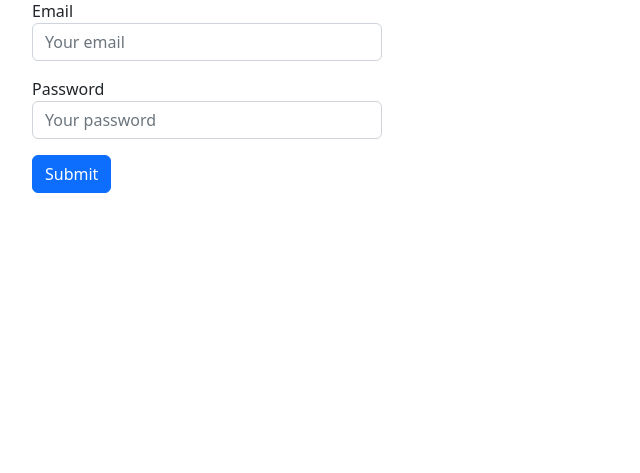
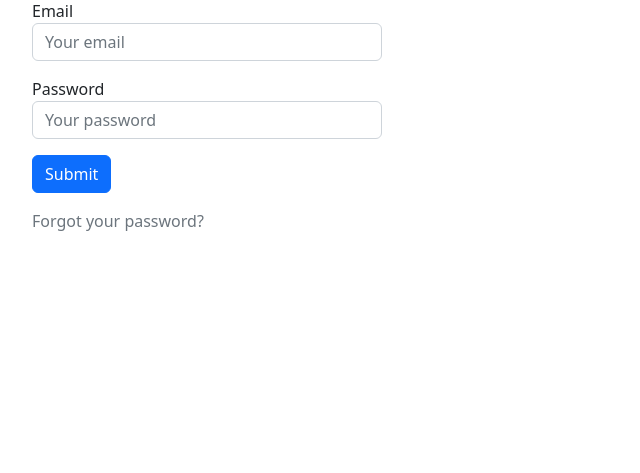
Before and after one commit to michael-genson/Unified-Shopping-List, a FastAPI app: page /app/login in a window 1280 px wide. Shown: the part 162-635 px from the top of the page, without its empty margins (0-640 px from the left). Run offline with FastAPI, Linux system fonts and the light colour scheme; parts of the project's set-up code (start-up, migrations or seed data) failed here and were passed over.

Commit message:
added password reset flow created new password reset forms/routes added extra security for password reset tokens moved smtp actions to background tasks updated registration token flow to match password reset token flow

```diff
--- a/AppLambda/src/app.py
+++ b/AppLambda/src/app.py
@@ -6,16 +6,21 @@ from mangum import Mangum
 
 from .config import APP_TITLE, APP_VERSION
 from .handlers.mangum import SQS
-from .services.auth import AuthTokenService
-from .services.core import CoreUserService, SMTPService
 
 ### App Setup ###
 app = FastAPI(title=APP_TITLE, version=APP_VERSION)
 app.mount("/static", StaticFiles(directory="./src/static"), name="static")
 templates = Jinja2Templates(directory="./src/static/templates")
 
+
+### Service Setup
+from .services.auth import AuthTokenService
+
+token_service = AuthTokenService()
+
+from .services.core import CoreUserService, SMTPService
+
 smtp_service = SMTPService()
-token_service = AuthTokenService()
 users_service = CoreUserService()
 
 
--- a/AppLambda/src/config.py
+++ b/AppLambda/src/config.py
@@ -11,6 +11,7 @@ ACCESS_TOKEN_EXPIRE_MINUTES = 60 * 24 * 30
 ACCESS_TOKEN_EXPIRE_MINUTES_TEMPORARY = 10
 ACCESS_TOKEN_EXPIRE_MINUTES_LONG = 60 * 24 * 365 * 10
 ACCESS_TOKEN_EXPIRE_MINUTES_REGISTRATION = 15
+ACCESS_TOKEN_EXPIRE_MINUTES_RESET_PASSWORD = 15
 
 ### Alexa ###
 ALEXA_SECRET_HEADER_KEY = "X-Alexa-Security-Hash"
--- a/AppLambda/src/models/core.py
+++ b/AppLambda/src/models/core.py
@@ -38,7 +38,10 @@ class User(APIBase):
     username: str
     email: str
     disabled: bool
+
     user_expires: Optional[int] = None
+    last_registration_token: Optional[str] = None
+    last_password_reset_token: Optional[str] = None
 
     configuration: UserConfiguration = UserConfiguration()
     list_sync_maps: dict[str, ListSyncMap] = {}
--- a/AppLambda/src/routes/core.py
+++ b/AppLambda/src/routes/core.py
@@ -3,16 +3,16 @@ from datetime import timedelta
 from typing import Any, Optional, Union, cast
 
 from botocore.exceptions import ClientError
-from fastapi import APIRouter, Depends, Path, Request, Response
+from fastapi import APIRouter, BackgroundTasks, Depends, Form, Request, Response
 from fastapi.responses import HTMLResponse, RedirectResponse
 from fastapi.security import OAuth2PasswordRequestForm
 from requests import PreparedRequest
 
 from ..app import app, smtp_service, templates, token_service, users_service
 from ..app_secrets import EMAIL_WHITELIST, USE_REGISTRATION_WHITELIST
-from ..config import ACCESS_TOKEN_EXPIRE_MINUTES_REGISTRATION
+from ..config import ACCESS_TOKEN_EXPIRE_MINUTES_RESET_PASSWORD
 from ..models.core import Token, User
-from ..models.email import RegistrationEmail
+from ..models.email import PasswordResetEmail, RegistrationEmail
 from ..services.auth import InvalidTokenError
 from ..services.core import UserAlreadyExistsError
 
@@ -24,7 +24,7 @@ class WhitelistError(Exception):
         super().__init__("You are not whitelisted on this application")
 
 
-async def get_user_session(request: Request, response: Response) -> Optional[User]:
+async def get_user_session(request: Request) -> Optional[User]:
     """Authenticate the user using their access token cookie"""
 
     access_token = request.cookies.get("access_token")
@@ -53,7 +53,7 @@ async def redirect_if_not_logged_in(
         params = {}
 
     response = RedirectResponse(router.url_path_for("log_in"), status_code=302)
-    user = await get_user_session(request, response)
+    user = await get_user_session(request)
 
     if user:
         return user
@@ -81,6 +81,30 @@ async def clear_user_session(response: Response) -> None:
     response.delete_cookie(key="access_token")
 
 
+def send_registration_email(registration_url: str, username: str, email: str):
+    try:
+        msg = RegistrationEmail()
+        smtp_service.send(msg.message(username, email, registration_url=registration_url))
+
+    except Exception as e:
+        logging.error(
+            f"Unhandled exception when trying to send a new user ({username}) their registration email"
+        )
+        logging.error(f"{type(e).__name__}: {e}")
+
+
+def send_password_reset_email(password_reset_url: str, username: str, email: str):
+    try:
+        msg = PasswordResetEmail()
+        smtp_service.send(msg.message(username, email, password_reset_url=password_reset_url))
+
+    except Exception as e:
+        logging.error(
+            f"Unhandled exception when trying to send a user ({username}) their password reset email"
+        )
+        logging.error(f"{type(e).__name__}: {e}")
+
+
 @router.get("", response_class=HTMLResponse)
 async def home(request: Request, response: Response):
     """Render the home page"""
@@ -88,7 +112,7 @@ async def home(request: Request, response: Response):
     if app.docs_url:
         docs_url = str(request.base_url)[:-1] + app.docs_url
 
-    user = await get_user_session(request, response)
+    user = await get_user_session(request)
     return templates.TemplateResponse(
         "home.html", {"request": request, "user": user, "docs_url": docs_url}
     )
@@ -96,31 +120,30 @@ async def home(request: Request, response: Response):
 
 @router.get("/privacy-policy", response_class=HTMLResponse)
 async def privacy_policy(request: Request, response: Response):
-    user = await get_user_session(request, response)
+    user = await get_user_session(request)
     return templates.TemplateResponse(
         "privacy_policy.html", context={"request": request, "user": user}
     )
 
 
 @router.get("/login", response_class=HTMLResponse)
-async def log_in(request: Request, error=False, redirect=None):
+async def log_in(request: Request, error=False, redirect=None, reset_password=False):
     """Render the login page"""
 
     redirect = request.cookies.get("redirect")
     response = RedirectResponse(redirect or router.url_path_for("home"), status_code=302)
     response.delete_cookie(key="redirect")
 
-    if await get_user_session(request, response):
+    if await get_user_session(request):
         return response
 
-    return templates.TemplateResponse("login.html", {"request": request, "login_error": error})
+    return templates.TemplateResponse(
+        "login.html", {"request": request, "login_error": error, "reset_password": reset_password}
+    )
 
 
 @router.post("/login", response_class=HTMLResponse)
-async def log_in_user(
-    request: Request,
-    form_data: OAuth2PasswordRequestForm = Depends(),
-):
+async def log_in_user(request: Request, form_data: OAuth2PasswordRequestForm = Depends()):
     """Log the user in and store the access token in the user's cookies"""
 
     try:
@@ -142,12 +165,119 @@ async def log_in_user(
     return response
 
 
+@router.get("/login/forgot-password", response_class=HTMLResponse)
+async def forgot_password(request: Request, token_expired: bool = False):
+    """Renders the forgot password page"""
+
+    if await get_user_session(request):
+        return RedirectResponse(router.url_path_for("home"), status_code=302)
+
+    context: dict[str, Any] = {"request": request}
+    if token_expired:
+        context[
+            "password_reset_error"
+        ] = "Unable to reset password. Token has expired. Please try again"
+
+    return templates.TemplateResponse("password_reset.html", context)
+
+
+@router.post("/login/forgot-password", response_class=HTMLResponse)
+async def initiate_password_reset_email(
+    request: Request,
+    background_tasks: BackgroundTasks,
+    username=Form(),
+):
+    """Sends a password reset email to the user"""
+
+    # if there is no user, we pretend we sent the email anyway
+    _user_in_db = users_service.get_user(username)
+    if _user_in_db:
+        user = _user_in_db.cast(User)
+
+        expires = timedelta(minutes=ACCESS_TOKEN_EXPIRE_MINUTES_RESET_PASSWORD)
+        reset_token = token_service.create_token(user.username, expires)
+
+        user.last_password_reset_token = reset_token.access_token
+        users_service.update_user(user)
+
+        password_reset_url = (
+            str(request.base_url)[:-1]
+            + router.url_path_for("reset_password")
+            + f"?reset_token={user.last_password_reset_token}"
+        )
+
+        background_tasks.add_task(
+            send_password_reset_email,
+            password_reset_url=password_reset_url,
+            username=user.username,
+            email=user.email,
+        )
+
+    return templates.TemplateResponse(
+        "password_reset.html",
+        {"request": request, "password_reset": True},
+    )
+
+
+@router.get("/login/reset-password", response_class=HTMLResponse)
+async def reset_password(request: Request, reset_token: Optional[str] = None):
+    """Renders the password reset form, if the user is authenticated"""
+
+    try:
+        if not reset_token:
+            raise InvalidTokenError()
+
+        username = token_service.get_username_from_token(reset_token)
+        _user_in_db = users_service.get_user(username)
+
+        if not _user_in_db or _user_in_db.last_password_reset_token != reset_token:
+            raise InvalidTokenError()
+
+    except InvalidTokenError:
+        return RedirectResponse(
+            router.url_path_for("forgot_password") + "?token_expired=true", status_code=302
+        )
+
+    return templates.TemplateResponse("change_password.html", {"request": request})
+
+
+@router.post("/login/reset-password", response_class=HTMLResponse)
+async def update_password(
+    request: Request, reset_token: Optional[str] = None, password: str = Form()
+):
+    """Updates the user's password"""
+    if len(password) < 8:
+        return templates.TemplateResponse("change_password.html", {"request": request})
+
+    try:
+        if not reset_token:
+            raise InvalidTokenError()
+
+        username = token_service.get_username_from_token(reset_token)
+        _user_in_db = users_service.get_user(username)
+
+        if not _user_in_db or _user_in_db.last_password_reset_token != reset_token:
+            raise InvalidTokenError()
+
+        user = _user_in_db.cast(User)
+
+    except InvalidTokenError:
+        return RedirectResponse(
+            router.url_path_for("forgot_password") + "?token_expired=true", status_code=302
+        )
+
+    users_service.change_user_password(user, password)
+    return RedirectResponse(
+        router.url_path_for("log_in") + "?reset_password=true", status_code=302
+    )
+
+
 @router.get("/register", response_class=HTMLResponse)
 async def register(request: Request, token_expired: bool = False):
     """Render the registration page"""
 
     response = RedirectResponse(router.url_path_for("home"), status_code=302)
-    if await get_user_session(request, response):
+    if await get_user_session(request):
         return response
 
     context: dict[str, Any] = {"request": request}
@@ -158,8 +288,9 @@ async def register(request: Request, token_expired: bool = False):
 
 
 @router.post("/register", response_class=HTMLResponse)
-async def send_user_registration(
+async def initiate_registration_email(
     request: Request,
+    background_tasks: BackgroundTasks,
     form_data: OAuth2PasswordRequestForm = Depends(),
 ):
     """Register the user and return them to the home page"""
@@ -182,11 +313,11 @@ async def send_user_registration(
             raise WhitelistError()
 
         new_user = users_service.create_new_user(
-            username=clean_email, email=clean_email, password=form_data.password, disabled=True
+            username=clean_email,
+            email=clean_email,
+            password=form_data.password,
+            disabled=True,
         )
-
-        access_token_expires = timedelta(minutes=ACCESS_TOKEN_EXPIRE_MINUTES_REGISTRATION)
-        registration_token = token_service.create_token(new_user.username, access_token_expires)
 
     except (ClientError, UserAlreadyExistsError) as e:
         return templates.TemplateResponse(
@@ -223,50 +354,36 @@ async def send_user_registration(
             },
         )
 
-    try:
-        # send registration email
-        msg = RegistrationEmail()
-        full_registration_url = str(request.base_url)[:-1] + router.url_path_for(
-            "complete_registration", registration_token=registration_token.access_token
-        )
+    registration_url = (
+        str(request.base_url)[:-1]
+        + router.url_path_for("complete_registration")
+        + f"?registration_token={new_user.last_registration_token}"
+    )
 
-        smtp_service.send(
-            msg.message(
-                form_data.username,
-                form_data.username,
-                registration_url=full_registration_url,
-            )
-        )
+    background_tasks.add_task(
+        send_registration_email,
+        registration_url=registration_url,
+        username=form_data.username,
+        email=form_data.username,
+    )
 
-        return templates.TemplateResponse(
-            "register.html",
-            {"request": request, "registration_email_sent": True},
-        )
-
-    except Exception as e:
-        logging.error(
-            f"Unhandled exception when trying to send a new user ({form_data.username}) their registration email"
-        )
-        logging.error(f"{type(e).__name__}: {e}")
-
-        return templates.TemplateResponse(
-            "register.html",
-            {
-                "request": request,
-                "registration_error": "An unknown error occurred during registration",
-                "username": form_data.username,
-            },
-        )
+    return templates.TemplateResponse(
+        "register.html",
+        {"request": request, "registration_email_sent": True},
+    )
 
 
-@router.get("/complete_registration/{registration_token}", response_class=HTMLResponse)
-async def complete_registration(request: Request, registration_token: str = Path(...)):
+@router.get("/complete_registration", response_class=HTMLResponse)
+async def complete_registration(request: Request, registration_token: Optional[str] = None):
     """Enables a user and logs them in"""
 
     try:
+        if not registration_token:
+            raise InvalidTokenError()
+
         username = token_service.get_username_from_token(registration_token)
         _user_in_db = users_service.get_user(username, active_only=False)
-        if not _user_in_db:
+        if not _user_in_db or _user_in_db.last_registration_token != registration_token:
             raise InvalidTokenError()
 
     except InvalidTokenError:
@@ -276,6 +393,7 @@ async def complete_registration(request: Request, registration_token: str = Path
 
     user = _user_in_db.cast(User)
     user.disabled = False
+    user.last_registration_token = None
     users_service.update_user(user, remove_expiration=True)
     token = token_service.refresh_token(registration_token)
 
@@ -298,7 +416,7 @@ async def delete_user(request: Request, response: Response):
     """Completely remove all user data"""
 
     response = RedirectResponse(router.url_path_for("home"), status_code=302)
-    user = await get_user_session(request, response)
+    user = await get_user_session(request)
     if not user:
         return response
 
--- a/AppLambda/src/static/templates/login.html
+++ b/AppLambda/src/static/templates/login.html
@@ -21,9 +21,21 @@
       </div>
       <button type="submit" class="btn btn-primary">Submit</button>
     </form>
+    <p class="mt-3">
+      <a class="text-muted" style="text-decoration:none;" href='{{ url_for("forgot_password") }}'>
+        Forgot your password?
+      </a>
+    </p>
   </div>
 
   <div class="row">
+    {% if reset_password %}
+    <div class="text-light font-weight-bold">
+      <div class="badge bg-success text-wrap font-weight-bold" style="font-size: large;">
+        Password successfully reset! You may now log in with your new password
+      </div>
+    </div>
+    {% endif %}
     {% if login_error %}
     <div class="text-light font-weight-bold">
       <div class="badge bg-danger text-wrap font-weight-bold" style="font-size: large;">
```
Also changed, not shown: AppLambda/src/models/email.py (+20 -0 lines), AppLambda/src/services/core.py (+32 -1 lines), AppLambda/src/static/email_templates/password_reset.html (added, +13 -0 lines), AppLambda/src/static/templates/change_password.html (added, +27 -0 lines), AppLambda/src/static/templates/password_reset.html (added, +47 -0 lines).
